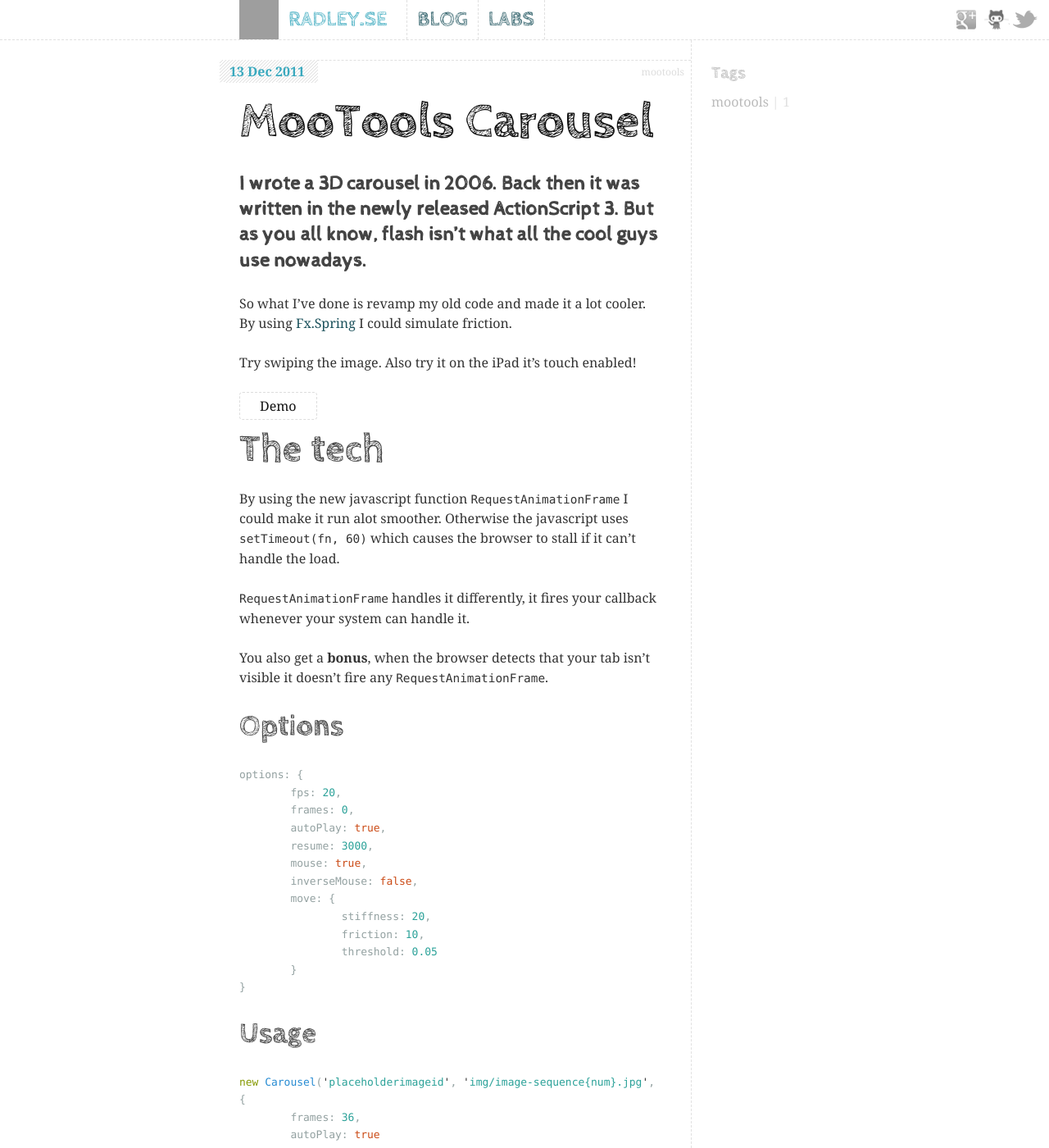
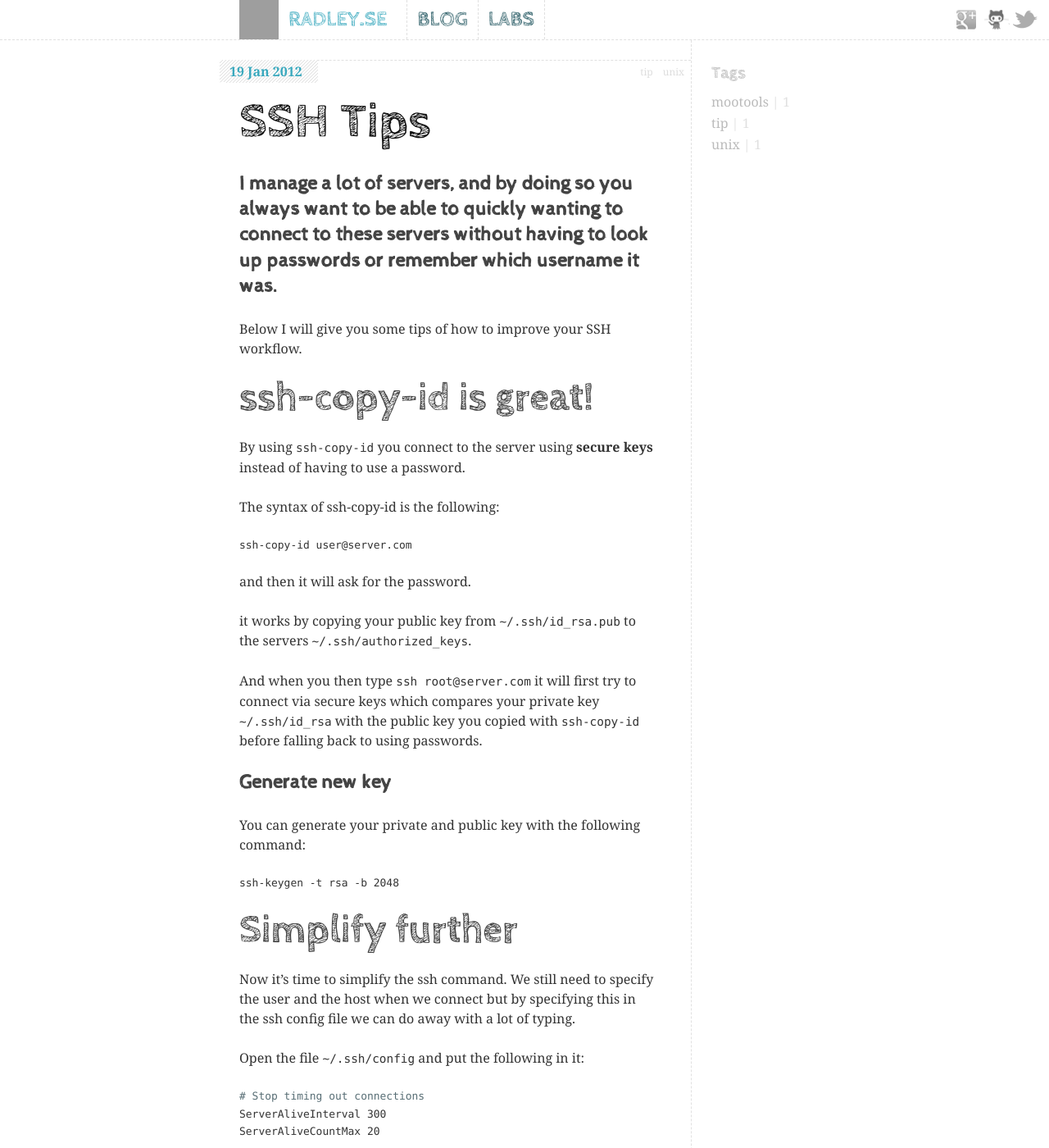
Before and after one commit to leon/leon.github.io, a Jekyll site: the page built from index.html, in a window 1280 px wide and 1400 px high. Shown: the whole window at 82% size. Built offline with Jekyll 4.4.1, drawn with Linux system fonts in a browser that asks for light colours; Markdown is read by kramdown in place of the engine named in the settings; some of the changed text lies outside the part shown; grey boxes are pictures that could not be loaded.

Commit message:
SSH Tips post

```diff
--- a/_includes/tag-cloud.html
+++ b/_includes/tag-cloud.html
@@ -1,3 +1,5 @@
 <ul class="tag-cloud">
 	<li><a href="/tag/mootools" title="Posts tagged with mootools" style="font-size: 2.0em; line-height:2.0em">mootools</a></li>
+	<li><a href="/tag/tip" title="Posts tagged with tip" style="font-size: 2.0em; line-height:2.0em">tip</a></li>
+	<li><a href="/tag/unix" title="Posts tagged with unix" style="font-size: 2.0em; line-height:2.0em">unix</a></li>
 </ul>
--- /dev/null
+++ b/_posts/2012-01-19-ssh-tips.md
@@ -0,0 +1,51 @@
+---
+layout: post
+title: SSH Tips
+tags: [tip,unix]
+---
+#### I manage a lot of servers, and by doing so you always want to be able to quickly wanting to connect to these servers without having to look up passwords or remember which username it was.
+Below I will give you some tips of how to improve your SSH workflow.
+
+## ssh-copy-id is great!
+By using `ssh-copy-id` you connect to the server using **secure keys** instead of having to use a password.
+
+The syntax of ssh-copy-id is the following:
+
+	ssh-copy-id user@server.com
+
+and then it will ask for the password.
+
+it works by copying your public key from `~/.ssh/id_rsa.pub` to the servers `~/.ssh/authorized_keys`.
+
+And when you then type `ssh root@server.com` it will first try to connect via secure keys which compares your private key `~/.ssh/id_rsa` with the public key you copied with `ssh-copy-id` before falling back to using passwords.
+
+#### Generate new key
+You can generate your private and public key with the following command:
+
+	ssh-keygen -t rsa -b 2048
+
+## Simplify further
+Now it's time to simplify the ssh command. We still need to specify the user and the host when we connect but by specifying this in the ssh config file we can do away with a lot of typing.
+
+Open the file `~/.ssh/config` and put the following in it:
+
+{% highlight bash %}
+# Stop timing out connections
+ServerAliveInterval 300
+ServerAliveCountMax 20
+
+# Specify default user
+User root
+
+Host myalias
+	HostName server.com
+	User root
+
+Host myalias2
+	HostName server2.com
+	User root2
+{% endhighlight %}
+
+The first is to stop OSX Lion from closing down the connection. (If you don´t specify this, you get `Broken pipe` syndrome)
+
+I hope this will help you become a better unix hacker :)
```
Also changed, not shown: tag/tip/index.html (added, +11 -0 lines), tag/unix/index.html (added, +11 -0 lines).
